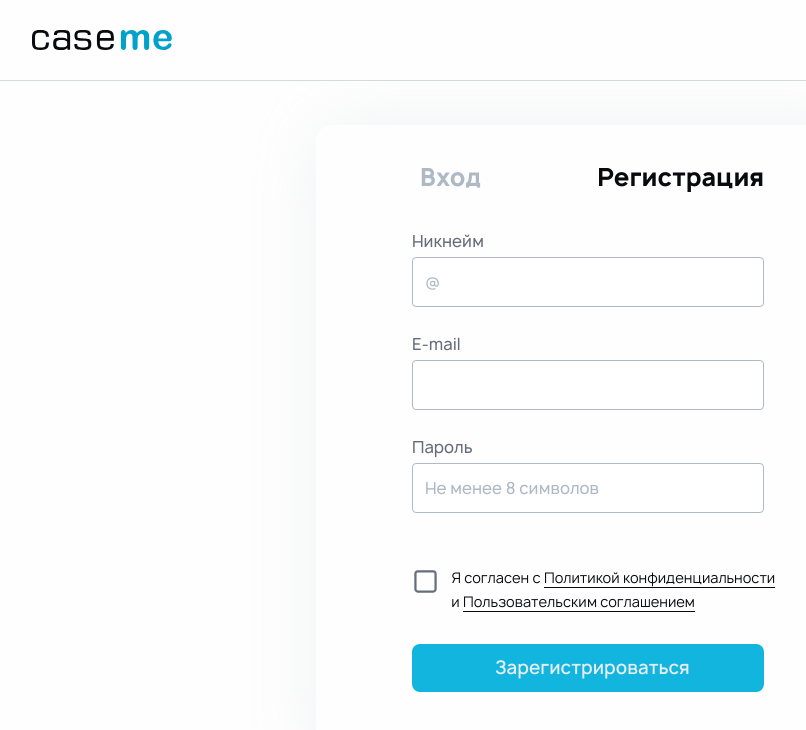
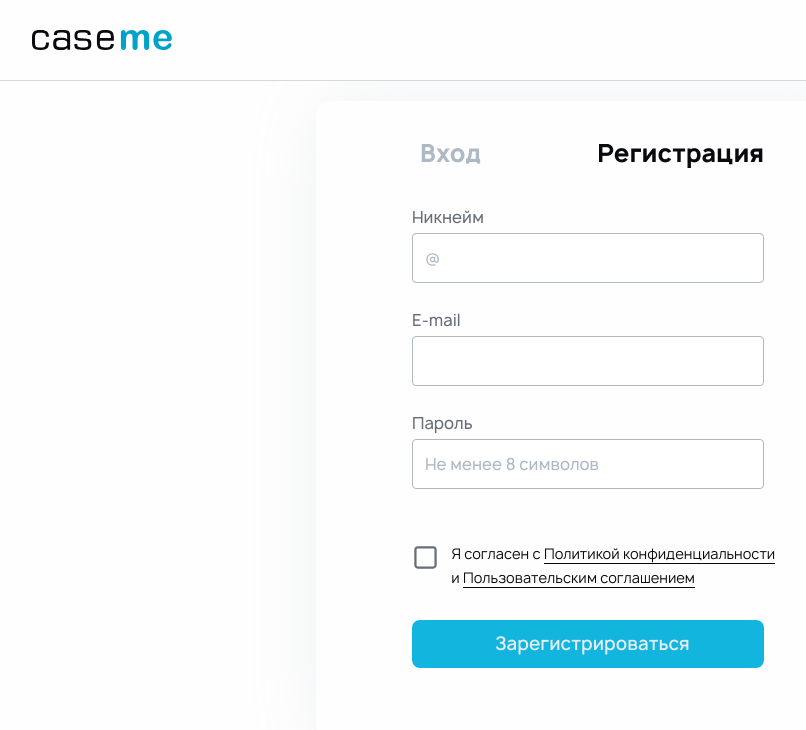
Before and after one commit to VadimVolkovsky/case_me, a React (Create React App) app in the folder frontend/case_me/: page /signup in a window 1280 px wide. Shown: the top 730 px of the page, without its empty margins (52-858 px from the left). Built offline with nearby package versions, Linux system fonts and the light colour scheme.

Commit message:
fix: margins

```diff
--- a/frontend/case_me/src/components/Register/Register.css
+++ b/frontend/case_me/src/components/Register/Register.css
@@ -8,7 +8,7 @@
 .registration {
   min-width: 544px;
   min-height: 564px;
-  margin: 44px auto 0;
+  margin: 20px auto 0;
   padding: 40px 0 36px;
   box-shadow: 5px 5px 70px rgba(173, 185, 197, 0.2);
   border-radius: 16px;
@@ -16,7 +16,7 @@
 
 @media (min-height: 814px) {
   .registration {
-    margin-top: 40px;
+    /*margin-top: 40px;*/
     position: absolute;
     top: 50%;
     left: 50%;
```
